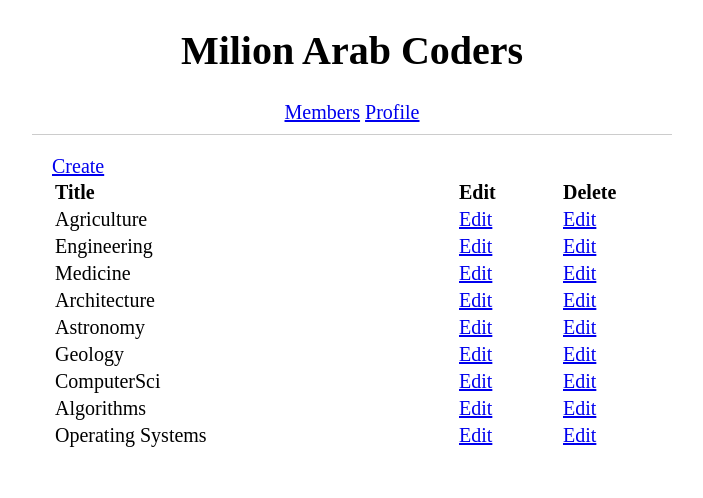
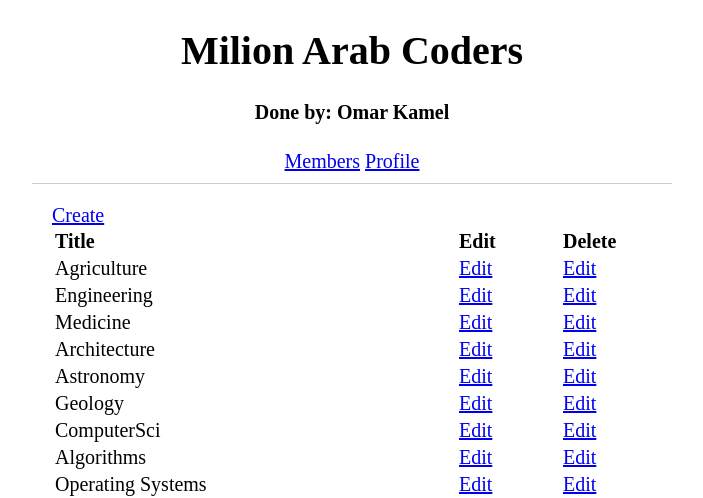
Before and after one commit to omarkamel02/forums-flask, a Flask app: page / in a window 1280 px wide. Shown: the top 498 px of the page, without its empty margins (288-991 px from the left). Run offline with Flask 2, Linux system fonts and the light colour scheme.

Commit message:
gitflow-feature-stash: addmyname

```diff
--- a/app/templates/index.html
+++ b/app/templates/index.html
@@ -9,6 +9,8 @@
 <body>
   <div class="centered-item">
     <h1>Milion Arab Coders</h1>
+		<h4>Done by: Omar Kamel</h4>
+
 
 </div>
 <div class="centered-item">
```
